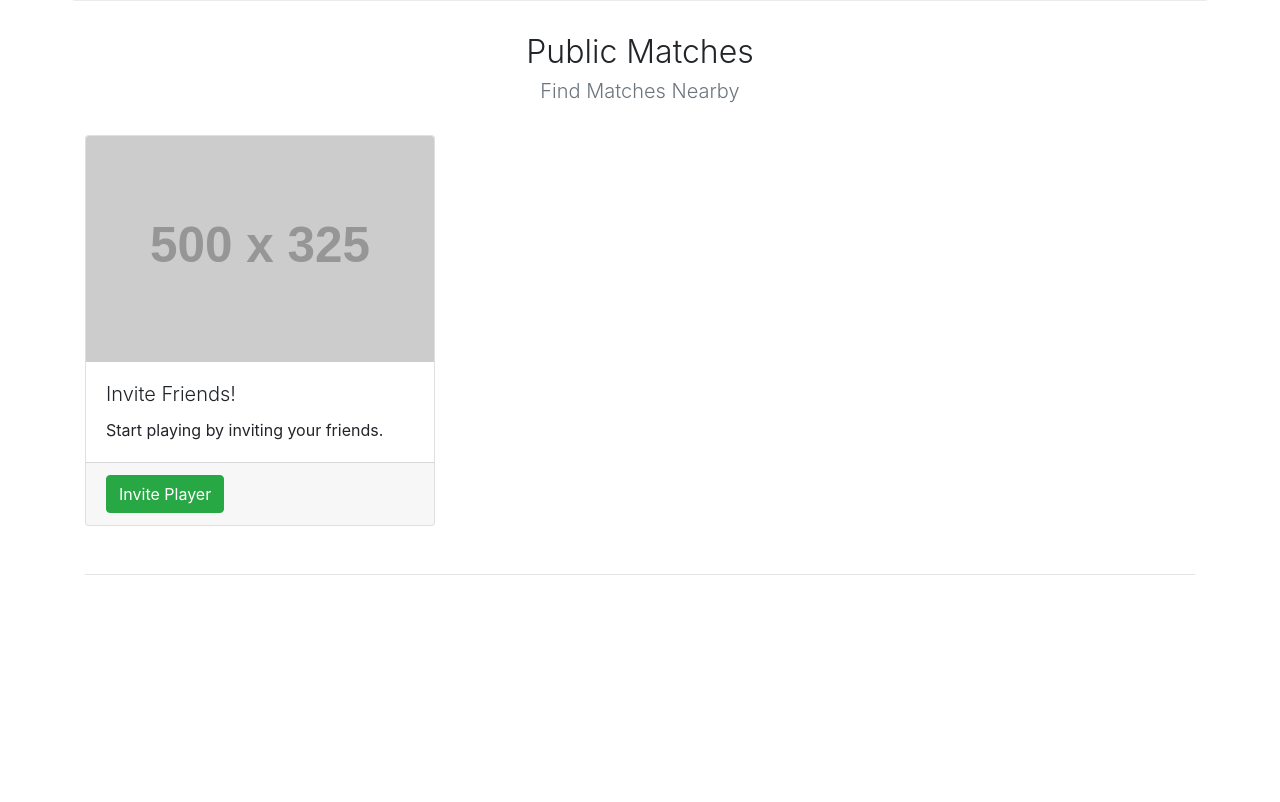
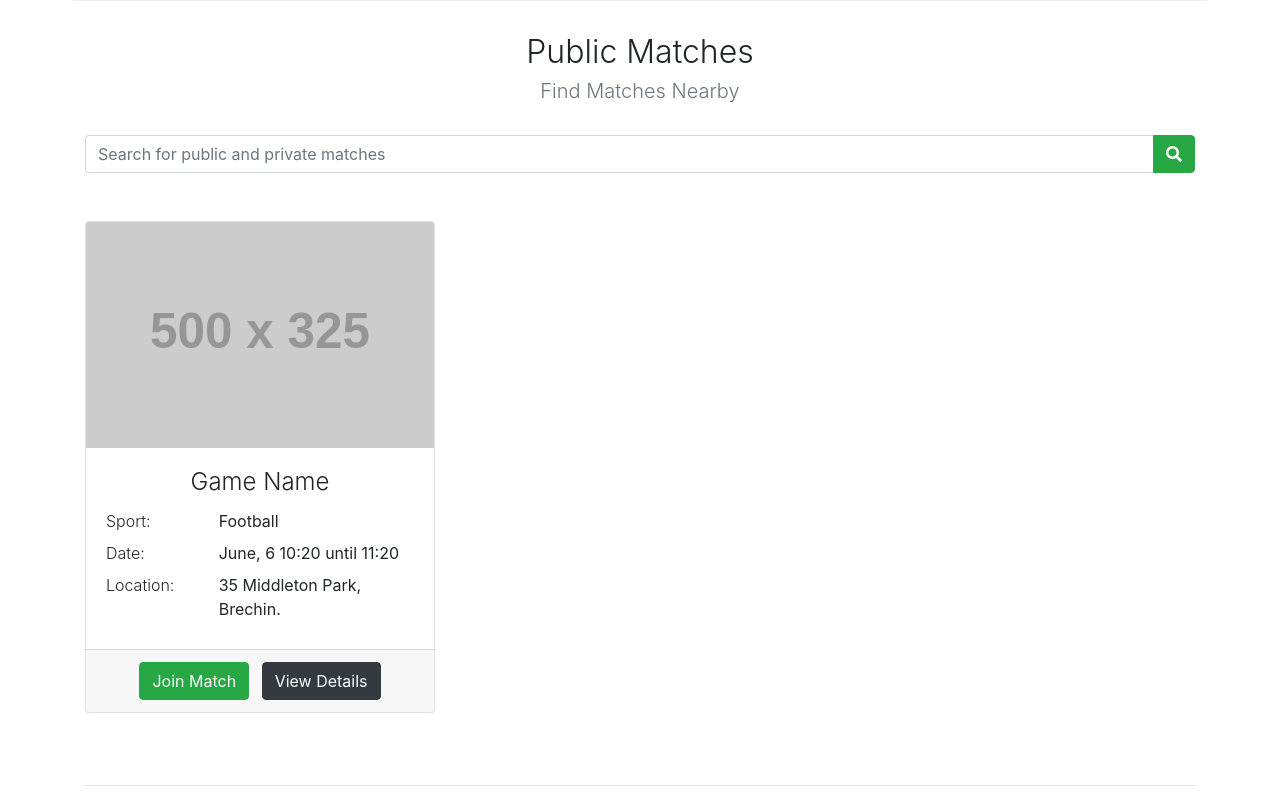
Before and after one commit to dans-acc/kitup-assignment, a Django app: page / in a window 1280 px wide. Shown: the part 498-1300 px from the top of the page. Before the commit the page ends 1073 px from the top, so only its background shows below. Run offline with Django 3.2, Linux system fonts and the light colour scheme; grey boxes labelled with a size stand in for pictures from a placeholder-image service; some libraries are stand-ins or nearby versions.

Commit message:
Added a search bar

```diff
--- a/templates/kitup/base.html
+++ b/templates/kitup/base.html
@@ -19,6 +19,7 @@
 
 	<!-- Include custom CSS3. -->
 	<link rel="stylesheet" type="text/css" href="{% static 'kitup/css/kitup.css' %}">
+	<link href="{% static 'kitup/vendor/fontawesome-free/css/all.min.css' %}" rel="stylesheet" type="text/css">
 
 	<!-- Define the title of the page. -->
 	<title>KitUp - {% block title_block %}Welcome!{% endblock %}</title>
--- a/templates/kitup/index.html
+++ b/templates/kitup/index.html
@@ -41,23 +41,49 @@
 		</div>
 	</div>
 
+	<!-- Search bar is used to find matches by specific names. -->
+	<form class="my-4" action="">
+		<div class="input-group mb-4">
+			<input type="search" placeholder="Search for public and private matches" aria-describedby="match-search-btn" class="form-control">
+			<div class="input-group-append">
+				<button id="match-search-btn" type="submit" class="btn btn-success"><i class="fa fa-search"></i></button>
+			</div>
+		</div>
+	</form>
+
 	<!-- Display the public matches. -->
-	<div class="row my-4">
+	<div class="row my-5">
 
 		<!-- Define the card that's utilised for the addition of new players. -->
 		<div class="col-lg-4 col-md-6 mb-4">
 			<div class="card h-100">
 				<img class="card-img-top" src="http://placehold.it/500x325">
+
+				<!-- Define the match description. -->
 				<div class="card-body">
-					<h5 class="card-title font-weight-light">Invite Friends!</h5>
-					<p class="card-text">Start playing by inviting your friends.</p>
+
+					<!-- The name of the match. -->
+					<h4 class="card-title font-weight-light text-center">Game Name</h4>
+
+					<!-- General Description of match. -->
+					<dl class="row card-text">
+						<dt class="font-weight-light col-sm-4">Sport:</dt>
+						<dd class="col-sm-8">Football</dd>
+						<dt class="font-weight-light col-sm-4">Date:</dt>
+						<dd class="col-sm-8">June, 6 10:20 until 11:20</dd>
+						<dt class="font-weight-light col-sm-4">Location:</dt>
+						<dd class="col-sm-8">35 Middleton Park, Brechin.</dd>
+					</dl>
 				</div>
-				<div class="card-footer">
-					<a class="btn btn-success" href="#" role="button">Invite Player</a>
+
+				<!-- Options for joining or leaving the match. -->
+				<div class="card-footer text-center">
+					<a class="btn btn-success mr-2" href="#" role="button">Join Match</a>
+					<a class="btn btn-dark" href="#" role="button">View Details</a>
 				</div>
+
 			</div>
 		</div>
-
 	</div>
 
 	<hr>
```
